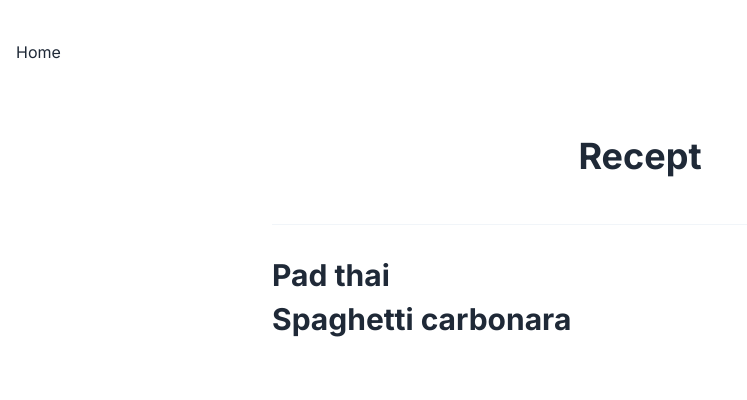
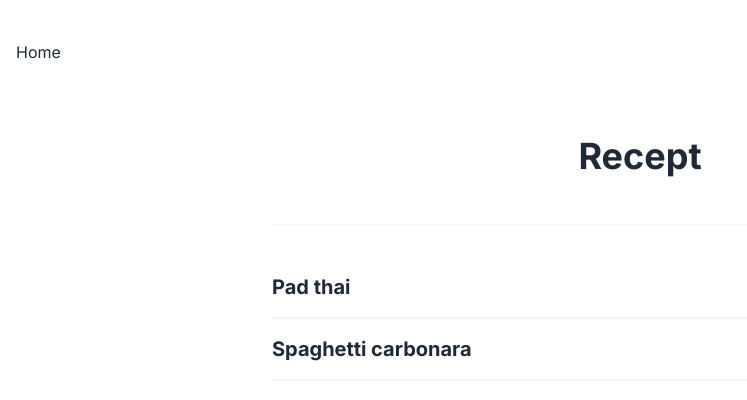
Before and after one commit to martincarlstedt/martincarlstedt.github.io, a Next.js app: page /recept in a window 1280 px wide. Shown: the top 400 px of the page, without its empty margins (0-747 px from the left). Built offline with nearby package versions, Linux system fonts and the light colour scheme.

Commit message:
fix styling

```diff
--- a/pages/recept/index.tsx
+++ b/pages/recept/index.tsx
@@ -25,9 +25,14 @@ const RecipesPage = ({ recipes }: Props) => {
       </div>
 
       {recipes.map((post) => (
-        <Link key={post.slug} href={`/recept/${post.slug}`} className="mb-2">
-          <h2 className="text-3xl font-bold mb-2">{post.title}</h2>
-        </Link>
+        <div
+          key={post.slug}
+          className="pb-4 pt-4 border-b-2 border-neutral-100 border-opacity-100"
+        >
+          <Link href={`/recept/${post.slug}`}>
+            <h2 className="text-xl font-bold">{post.title}</h2>
+          </Link>
+        </div>
       ))}
     </div>
   )
```
